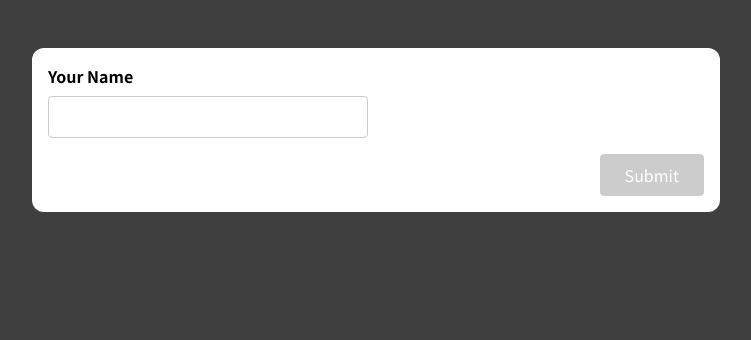
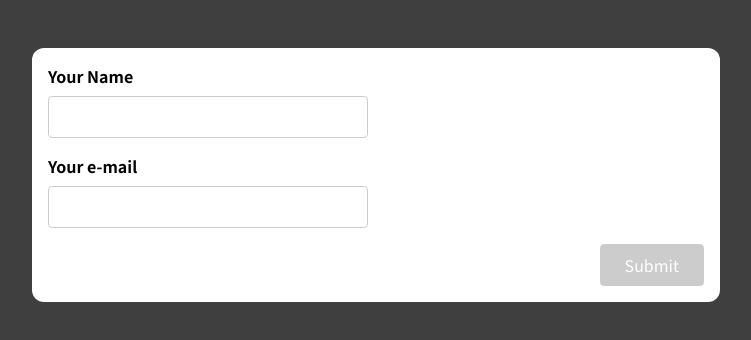
Before and after one commit to bernardoblasquez/react-forms-udemy, a React (Create React App) app in the folder app/: page / in a window 1280 px wide. Shown: the top 340 px of the page, without its empty margins (264-1015 px from the left). Built offline with nearby package versions, Linux system fonts and the light colour scheme.

Commit message:
feature: validação de e-mail.

```diff
--- a/app/src/components/SimpleInput.js
+++ b/app/src/components/SimpleInput.js
@@ -3,16 +3,23 @@ import { useState } from 'react';
 
 const SimpleInput = (props) => {
 
+   const regex = /^\S+@\S+\.\S+$/;
+
    const [enteredName, setEnteredName] = useState('');
    const [enteredNameWasTouched, setEnteredNameWasTouched] = useState(false);
-
-
    const enteredNameIsValid = enteredName.trim() !== '';
    const nameInputIsInvalid  = !enteredNameIsValid && enteredNameWasTouched;
 
+   const [enteredEmail, setEnteredEmail] = useState('');
+   const [enteredEmailWasTouched, setEnteredEmailWasTouched] = useState(false);
+   const enteredEmailPatternIsValid = regex.test(enteredEmail)
+   const enteredEmailIsValid = (enteredEmail.trim() !== '') && (enteredEmailPatternIsValid);
+   const emailInputIsInvalid  = !enteredEmailIsValid && enteredEmailWasTouched;
+
+
    let formIsValid = false;
 
-   if (enteredNameIsValid){
+   if (enteredNameIsValid && enteredEmailIsValid){
       formIsValid = true;
    }
 
@@ -20,8 +27,18 @@ const SimpleInput = (props) => {
       setEnteredName(event.target.value);
    }
 
+   const inputEmailChangeHandler = event => {
+      setEnteredEmail(event.target.value);
+   }
+
+
+
    const inputNameBlurHandler = event => {
       setEnteredNameWasTouched(true)
+   }
+
+   const inputEmailBlurHandler = event => {
+      setEnteredEmailWasTouched(true)
    }
 
    const formSubmitHandler = event => {
@@ -29,7 +46,7 @@ const SimpleInput = (props) => {
 
       setEnteredNameWasTouched(true);
 
-      if (!enteredNameIsValid) {
+      if (!enteredNameIsValid || !enteredEmailIsValid) {
          return;
       }
 
@@ -37,11 +54,18 @@ const SimpleInput = (props) => {
 
       setEnteredName('');
       setEnteredNameWasTouched(false);
+
+      setEnteredEmail('');
+      setEnteredEmailWasTouched(false);
    }
 
    const nameInputClasses = nameInputIsInvalid
       ? 'form-control invalid'
       : 'form-control';
+
+   const emailInputClasses = emailInputIsInvalid
+   ? 'form-control invalid'
+   : 'form-control';
 
    return (
       <form  onSubmit={formSubmitHandler}>
@@ -54,6 +78,21 @@ const SimpleInput = (props) => {
                onChange={inputNameChangeHandler}
                onBlur={inputNameBlurHandler}
             />
+
+            { nameInputIsInvalid && ( <p className="error-text">The field must not be empty</p> ) }
+         </div>
+
+         <div className={emailInputClasses}>
+            <label htmlFor='name'>Your e-mail</label>
+            <input
+               type='text'
+               id='email'
+               value={enteredEmail}
+               onChange={inputEmailChangeHandler}
+               onBlur={inputEmailBlurHandler}
+            />
+
+            { emailInputIsInvalid  && ( <p className="error-text">The field must not be empty</p> ) }
          </div>
 
          <div className="form-actions">
```
